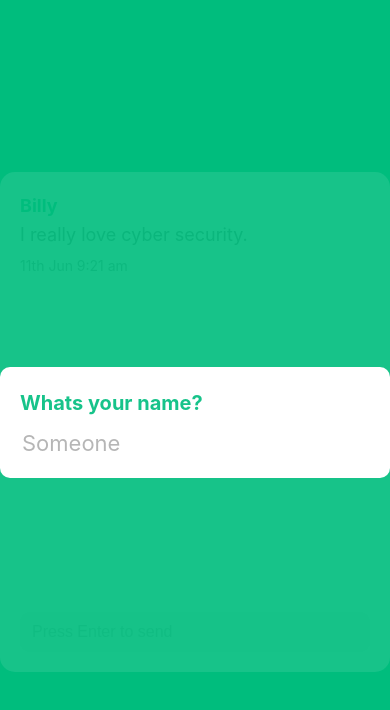
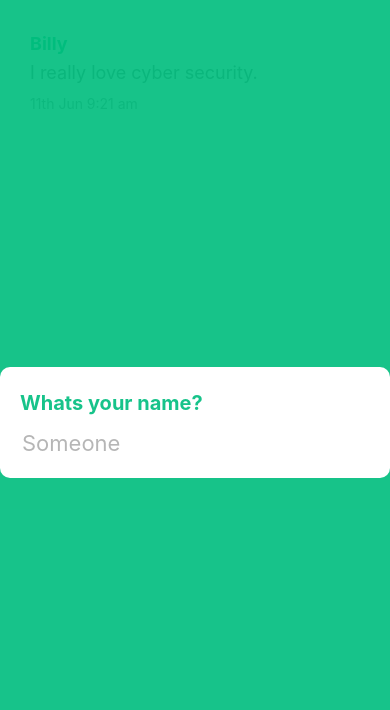
Before and after one commit to Inffinite/chatter, a Vue app: page / in a window 390 px wide. Shown: the top 710 px of the page. Built offline with nearby package versions, Linux system fonts and the light colour scheme; no server answers.

Commit message:
:hammer: Mobile ui

```diff
--- a/src/styles/chat.css
+++ b/src/styles/chat.css
@@ -1,3 +1,149 @@
+@media only screen {
+    .chat {
+        display: flex;
+        justify-content: center;
+        align-items: center;
+        position: fixed;
+        top: 0;
+        bottom: 0;
+        right: 0;
+        left: 0;
+        overflow-y: scroll;
+        overflow-x: hidden;
+        background-color: hsla(160, 100%, 37%, 1);
+        transition: 0.5s ease-in-out;
+    }
+
+    .y-name-wr {
+        z-index: 200;
+        position: fixed;
+        top: 0;
+        bottom: 0;
+        right: 0;
+        left: 0;
+        overflow-y: scroll;
+        overflow-x: hidden;
+        display: flex;
+        justify-content: center;
+        align-items: center;
+        background-color: #00bd7ee8;
+    }
+
+    .y-name {
+        background-color: white;
+        padding: 20px;
+        width: 400px;
+        border-radius: 10px;
+    }
+
+    .qst {
+        color: rgba(0, 189, 126, 0.908);
+        text-align: start;
+        font-family: -apple-system, BlinkMacSystemFont, 'Segoe UI', Roboto, Oxygen, Ubuntu, Cantarell, 'Open Sans', 'Helvetica Neue', sans-serif;
+        font-size: 20px;
+        font-weight: bold;
+    }
+
+    .y-q {
+        margin-top: 10px;
+    }
+
+    .y-ans {
+        outline: none;
+        border: none;
+        font-family: -apple-system, BlinkMacSystemFont, 'Segoe UI', Roboto, Oxygen, Ubuntu, Cantarell, 'Open Sans', 'Helvetica Neue', sans-serif;
+        font-size: 22px;
+        width: 97%;
+    }
+
+    .main-card {
+        background-color: white;
+        border-radius: 0px;
+        width: 100%;
+        height: 100%;
+        position: fixed;
+        top: 0;
+        left: 0;
+        bottom: 0;
+        right: 0;
+        padding: 20px;
+        margin: 0px;
+    }
+
+    .text-inp {
+        position: absolute;
+        bottom: 20px;
+        left: 20px;
+        right: 20px;
+        padding: 10px;
+        border-radius: 10px;
+        background-color: rgb(240, 240, 240);
+        display: flex;
+        justify-content: space-between;
+        align-items: center;
+    }
+
+    .chat-text {
+        outline: none;
+        background-color: transparent;
+        border: none;
+        font-size: 16px;
+        width: 98%;
+        color: rgb(52, 52, 52);
+    }
+
+    .all-chats {
+        width: 100%;
+        height: 88%;
+        /* background-color: blue; */
+        overflow-y: scroll;
+        overflow-x: hidden;
+        padding: 10px;
+        text-align: start;
+        scrollbar-track-color: white;
+    }
+
+    ::-webkit-scrollbar {
+        width: 5px;
+        border-radius: 50px;
+    }
+
+    ::-webkit-scrollbar-track {
+        background: #f1f1f1;
+        border-radius: 50px;
+    }
+
+    ::-webkit-scrollbar-thumb {
+        background: hsla(160, 100%, 37%, 1);
+        border-radius: 50px;
+    }
+
+    .message {
+        color: hsla(160, 100%, 37%, 1);
+        font-family: -apple-system, BlinkMacSystemFont, 'Segoe UI', Roboto, Oxygen, Ubuntu, Cantarell, 'Open Sans', 'Helvetica Neue', sans-serif;
+        font-weight: bold;
+        margin-bottom: 15px;
+        font-size: 18px;
+    }
+
+    .chatmessage {
+        color: rgb(108, 108, 108);
+        margin-top: 0px;
+    }
+
+    .timestamp {
+        font-family: -apple-system, BlinkMacSystemFont, 'Segoe UI', Roboto, Oxygen, Ubuntu, Cantarell, 'Open Sans', 'Helvetica Neue', sans-serif;
+        font-size: 14px;
+        color: rgb(136, 136, 136);
+        margin-top: 5px;
+    }
+
+    ::placeholder {
+        color: rgb(182, 182, 182);
+    }
+}
+
+@media only screen and (min-width: 40.063em) {
     .chat {
         display: flex;
         justify-content: center;
@@ -60,6 +206,7 @@
         width: 500px;
         position: relative;
         padding: 10px;
+        margin: 0px;
         height: 500px;
     }
 
@@ -134,3 +281,144 @@
     ::placeholder {
         color: rgb(182, 182, 182);
     }
+}
+
+@media only screen and (min-width: 64.063em) {
+    .chat {
+        display: flex;
+        justify-content: center;
+        align-items: center;
+        position: fixed;
+        top: 0;
+        bottom: 0;
+        right: 0;
+        left: 0;
+        overflow-y: scroll;
+        overflow-x: hidden;
+        background-color: hsla(160, 100%, 37%, 1);
+    }
+
+    .y-name-wr {
+        z-index: 200;
+        position: fixed;
+        top: 0;
+        bottom: 0;
+        right: 0;
+        left: 0;
+        overflow-y: scroll;
+        overflow-x: hidden;
+        display: flex;
+        justify-content: center;
+        align-items: center;
+        background-color: #00bd7ee8;
+    }
+
+    .y-name {
+        background-color: white;
+        padding: 20px;
+        width: 400px;
+        border-radius: 10px;
+    }
+
+    .qst {
+        color: rgba(0, 189, 126, 0.908);
+        text-align: start;
+        font-family: -apple-system, BlinkMacSystemFont, 'Segoe UI', Roboto, Oxygen, Ubuntu, Cantarell, 'Open Sans', 'Helvetica Neue', sans-serif;
+        font-size: 20px;
+        font-weight: bold;
+    }
+
+    .y-q {
+        margin-top: 10px;
+    }
+
+    .y-ans {
+        outline: none;
+        border: none;
+        font-family: -apple-system, BlinkMacSystemFont, 'Segoe UI', Roboto, Oxygen, Ubuntu, Cantarell, 'Open Sans', 'Helvetica Neue', sans-serif;
+        font-size: 22px;
+        width: 97%;
+    }
+
+    .main-card {
+        background-color: white;
+        border-radius: 15px;
+        width: 500px;
+        position: relative;
+        padding: 10px;
+        margin: 0px;
+        height: 500px;
+    }
+
+    .text-inp {
+        position: absolute;
+        bottom: 20px;
+        left: 20px;
+        right: 20px;
+        padding: 10px;
+        border-radius: 10px;
+        background-color: rgb(240, 240, 240);
+        display: flex;
+        justify-content: space-between;
+        align-items: center;
+    }
+
+    .chat-text {
+        outline: none;
+        background-color: transparent;
+        border: none;
+        font-size: 16px;
+        width: 98%;
+        color: rgb(52, 52, 52);
+    }
+
+    .all-chats {
+        width: 100%;
+        height: 88%;
+        /* background-color: blue; */
+        overflow-y: scroll;
+        overflow-x: hidden;
+        padding: 10px;
+        text-align: start;
+        scrollbar-track-color: white;
+    }
+
+    ::-webkit-scrollbar {
+        width: 5px;
+        border-radius: 50px;
+    }
+
+    ::-webkit-scrollbar-track {
+        background: #f1f1f1;
+        border-radius: 50px;
+    }
+
+    ::-webkit-scrollbar-thumb {
+        background: hsla(160, 100%, 37%, 1);
+        border-radius: 50px;
+    }
+
+    .message {
+        color: hsla(160, 100%, 37%, 1);
+        font-family: -apple-system, BlinkMacSystemFont, 'Segoe UI', Roboto, Oxygen, Ubuntu, Cantarell, 'Open Sans', 'Helvetica Neue', sans-serif;
+        font-weight: bold;
+        margin-bottom: 15px;
+        font-size: 18px;
+    }
+
+    .chatmessage {
+        color: rgb(108, 108, 108);
+        margin-top: 0px;
+    }
+
+    .timestamp {
+        font-family: -apple-system, BlinkMacSystemFont, 'Segoe UI', Roboto, Oxygen, Ubuntu, Cantarell, 'Open Sans', 'Helvetica Neue', sans-serif;
+        font-size: 14px;
+        color: rgb(136, 136, 136);
+        margin-top: 5px;
+    }
+
+    ::placeholder {
+        color: rgb(182, 182, 182);
+    }
+}
```
Lines whose indentation alone changed are shown as unchanged.
